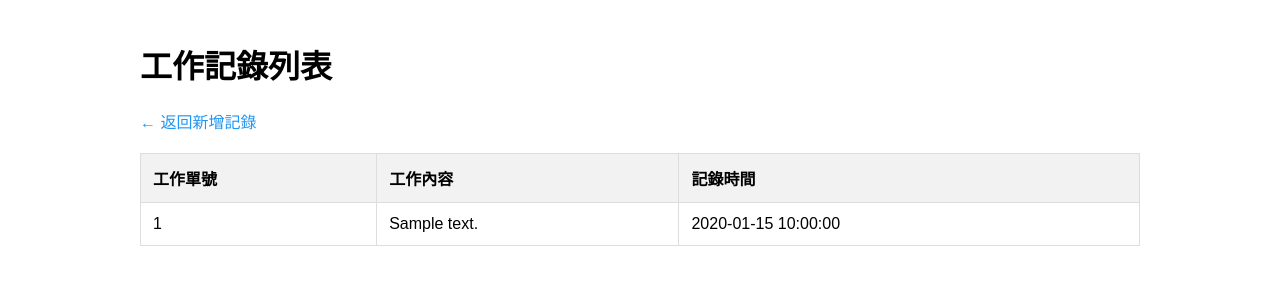
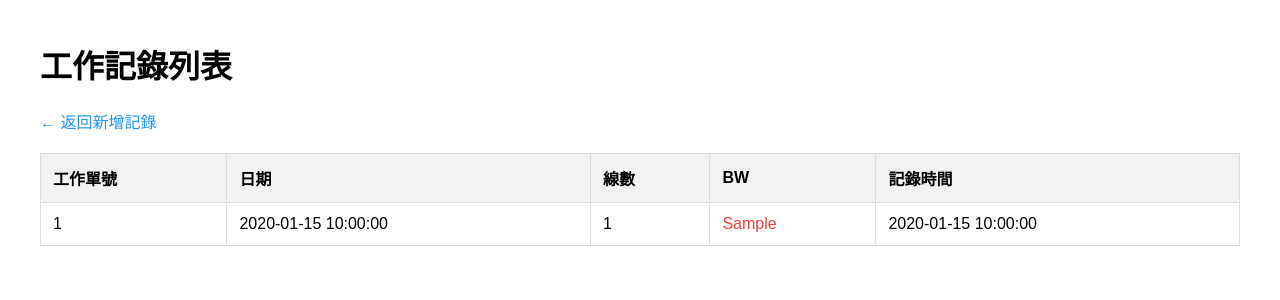
Before and after one commit to alan4103/junglevpython, a Flask app: template templates/records.html in a window 1280 px wide. Shown: the top 300 px of the page. Run offline with Flask 3, Linux system fonts and the light colour scheme; the template is opened without the code that fills it: most values are stand-ins (such as "Sample title", 1, 10 or a date in 2020).

Commit message:
Update records.html

```diff
--- a/templates/records.html
+++ b/templates/records.html
@@ -3,13 +3,15 @@
 <head>
     <title>工作記錄列表</title>
     <style>
-        body { font-family: Arial, sans-serif; max-width: 1000px; margin: 0 auto; padding: 20px; }
+        body { font-family: Arial, sans-serif; max-width: 1200px; margin: 0 auto; padding: 20px; }
         table { width: 100%; border-collapse: collapse; margin-top: 20px; }
         th, td { border: 1px solid #ddd; padding: 12px; text-align: left; }
         th { background-color: #f2f2f2; }
         tr:nth-child(even) { background-color: #f9f9f9; }
         .nav { margin: 20px 0; }
         .nav a { text-decoration: none; color: #2196F3; }
+        .bw-black { color: black; }
+        .bw-color { color: #f44336; }
     </style>
 </head>
 <body>
@@ -21,7 +23,9 @@
         <thead>
             <tr>
                 <th>工作單號</th>
-                <th>工作內容</th>
+                <th>日期</th>
+                <th>線數</th>
+                <th>BW</th>
                 <th>記錄時間</th>
             </tr>
         </thead>
@@ -29,7 +33,11 @@
             {% for record in records %}
             <tr>
                 <td>{{ record.job_number }}</td>
-                <td>{{ record.job_content }}</td>
+                <td>{{ record.date }}</td>
+                <td>{{ record.line_count }}</td>
+                <td class="{% if record.bw == '黑白' %}bw-black{% else %}bw-color{% endif %}">
+                    {{ record.bw }}
+                </td>
                 <td>{{ record.record_time }}</td>
             </tr>
             {% endfor %}
```
